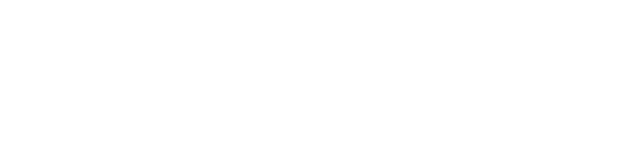
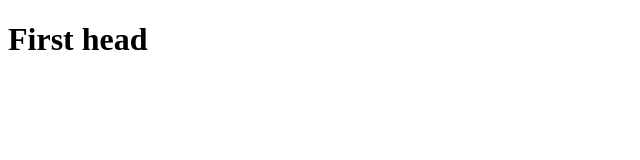
Before and after one commit to oleksandrsokaliuk/helloWorld, a plain HTML site: page index.html in a window 1280 px wide. Shown: the whole page, without its empty margins (0-640 px from the left). Drawn offline with Linux system fonts and the light colour scheme.

Commit message:
Added first header

```diff
--- a/index.html
+++ b/index.html
@@ -6,5 +6,7 @@
     <meta name="viewport" content="width=device-width, initial-scale=1.0" />
     <title>Hello World</title>
   </head>
-  <body></body>
+  <body>
+    <h1>First head</h1>
+  </body>
 </html>
```
